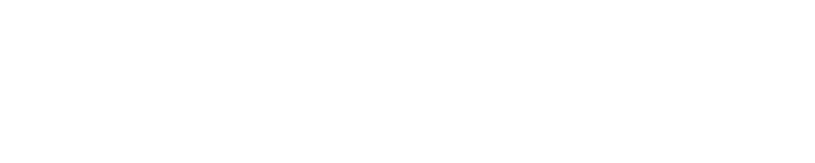
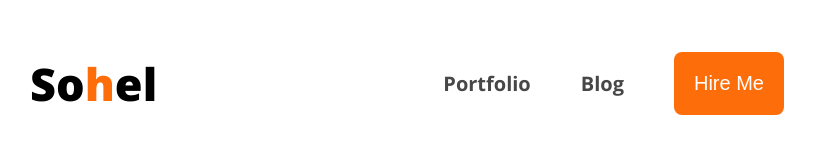
Before and after one commit to sujauddoula352/Portfolio-Recap, a plain HTML site: page index.html in a window 1280 px wide. Shown: the whole page, without its empty margins (208-1023 px from the left). Drawn offline with nearby package versions, Linux system fonts and the light colour scheme.

Commit message:
navbar compelet

```diff
--- a/index.html
+++ b/index.html
@@ -3,7 +3,29 @@
   <head>
     <meta charset="UTF-8" />
     <meta name="viewport" content="width=device-width, initial-scale=1.0" />
-    <title>Document</title>
+    <title>Sujauddoula sohel</title>
+    <!-- Link Css Link -->
+    <link rel="stylesheet" href="style.css" />
+    <!-- Font Family Link -->
+    <link rel="preconnect" href="https://fonts.googleapis.com" />
+    <link rel="preconnect" href="https://fonts.gstatic.com" crossorigin />
+    <link
+      href="https://fonts.googleapis.com/css2?family=Open+Sans:ital,wght@0,300..800;1,300..800&display=swap"
+      rel="stylesheet"
+    />
   </head>
-  <body></body>
+  <body class="open-sans">
+    <header>
+      <nav>
+        <h3 class="nav-title">So<span class="text-primary">h</span>el</h3>
+        <ul>
+          <li><a class="dark-2" href="">Portfolio</a></li>
+          <li><a class="dark-2" href="">Blog</a></li>
+          <li><button class="btn-primary">Hire Me</button></li>
+        </ul>
+      </nav>
+    </header>
+    <main></main>
+    <footer></footer>
+  </body>
 </html>
--- /dev/null
+++ b/style.css
@@ -0,0 +1,43 @@
+.open-sans {
+  font-family: "Open Sans", sans-serif;
+}
+/* shared css */
+.text-primary {
+  color: #fd6e0a;
+}
+.dark-2 {
+  color: #474747;
+}
+.btn-primary {
+  font-size: 20px;
+  font-family: 700;
+  background-color: #fd6e0a;
+  color: white;
+  padding: 20px;
+  border: none;
+  border-radius: 8px;
+}
+
+nav {
+  display: flex;
+  justify-content: space-between;
+  align-items: center;
+  margin: 0 230px;
+}
+.nav-title {
+  font-weight: 800;
+  font-size: 45px;
+}
+nav > ul {
+  display: flex;
+  align-items: center;
+}
+nav > ul > li {
+  font-weight: bold;
+  list-style: none;
+  margin-right: 50px;
+}
+nav li a {
+  font-size: 20px;
+  text-decoration: none;
+}
```
